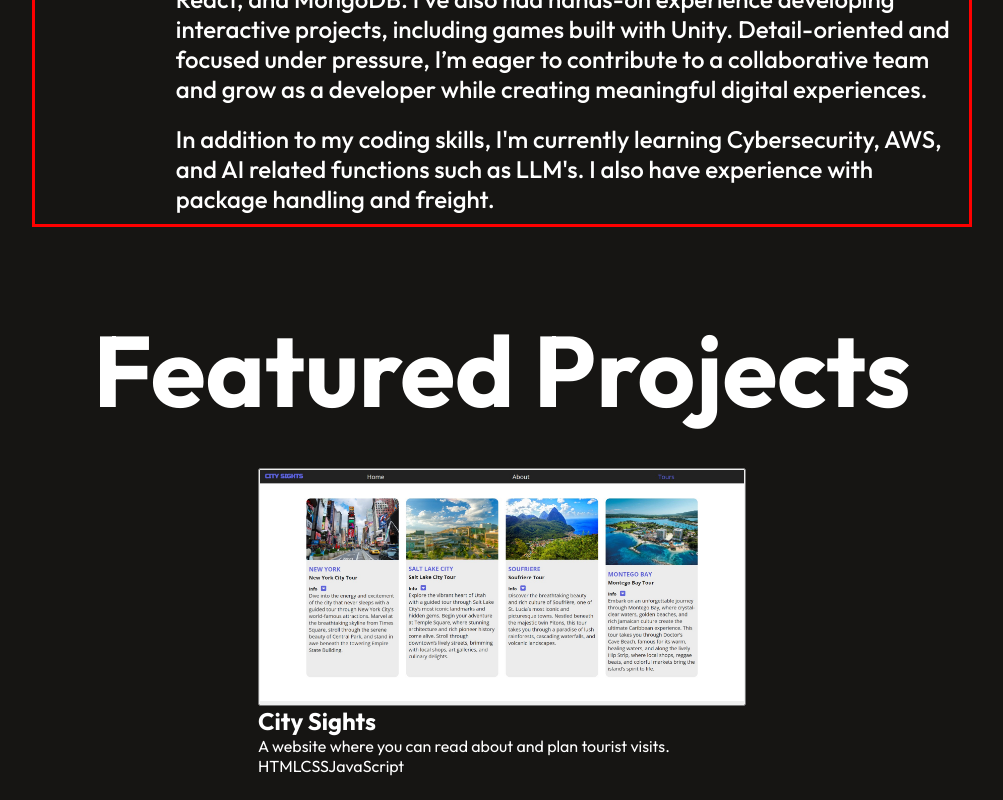
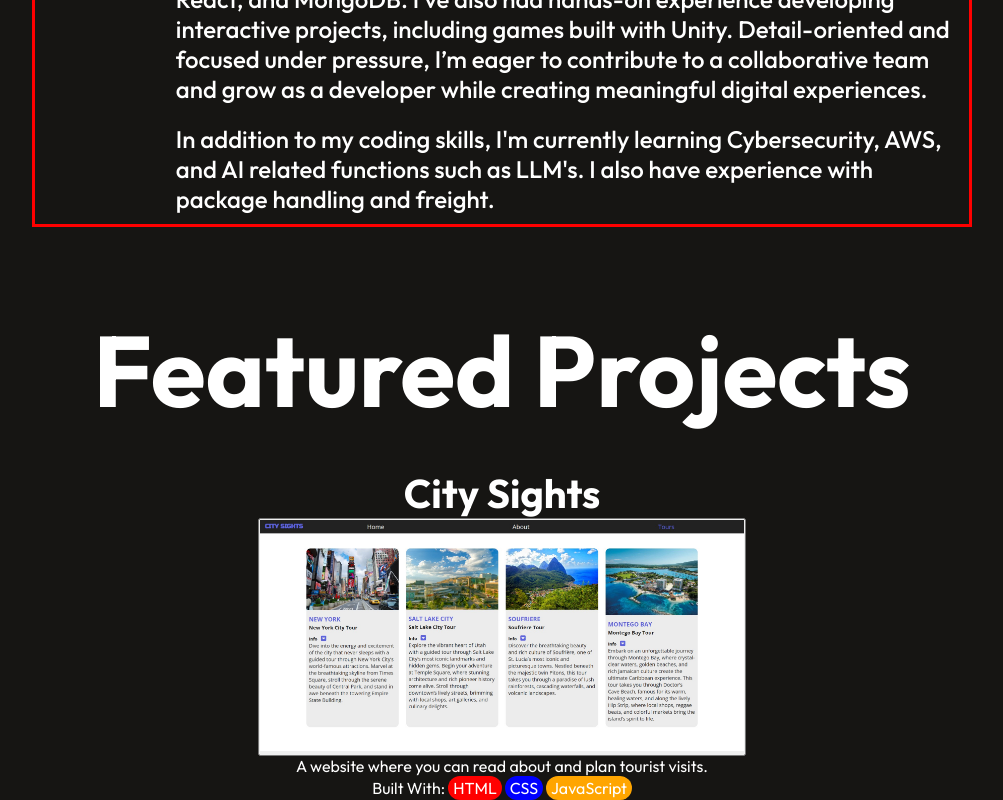
Before and after one commit to MacSmitty8/portfolio-2, a React (Vite) app: page / in a window 1280 px wide. Shown: the part 1429-2229 px from the top of the page, without its empty margins (138-1141 px from the left). Before the commit the page ends 2205 px from the top, so only its background shows below. Built offline with nearby package versions, Linux system fonts and the light colour scheme.

Commit message:
Made adjust to the Projects component and adjusted the CSS.

```diff
--- a/src/Components/Projects/Projects.css
+++ b/src/Components/Projects/Projects.css
@@ -5,12 +5,18 @@
     gap: 35px;
 }
 
-.projects-title {
+.projects-header {
     position: relative;
     font-size: 50px;
 }
 
-.project-box {
+.project-title {
+    position: relative;
+    font-size: 40px;
+
+}
+
+.projects-box {
     display: flex;
     align-items: normal;
     flex-direction: column;
@@ -24,3 +30,54 @@
     max-height: 276px;
     max-width: 484px;
 }
+
+.project-title {
+    display: flex;
+    justify-content: center;
+    align-items: center;
+}
+
+.project-description {
+    display: flex;
+    justify-content: center;
+    align-items: center;
+}
+
+.tech-used {
+    display: flex;
+    justify-content: center;
+    align-items: center;
+}
+
+.html-banner {
+    padding-top: .10rem;
+    padding-bottom: .10rem;
+    padding-left: .3rem;
+    padding-right: .3rem;
+    border-radius: 50px;
+    background-color: red;
+    display: inline-block;
+    font-size: 16px;
+}
+
+.css-banner{
+     padding-top: .10rem;
+    padding-bottom: .10rem;
+    padding-left: .3rem;
+    padding-right: .3rem;
+    border-radius: 50px;
+    background-color: blue;
+    display: inline-block;
+    font-size: 16px;
+}
+
+.javascript-banner{
+     padding-top: .10rem;
+    padding-bottom: .10rem;
+    padding-left: .3rem;
+    padding-right: .3rem;
+    border-radius: 50px;
+    background-color: orange;
+    display: inline-block;
+    font-size: 16px;
+}
--- a/src/Components/Projects/Projects.jsx
+++ b/src/Components/Projects/Projects.jsx
@@ -5,24 +5,20 @@ import city_sights from '../../assets/Images/City-Sights-Photo.jpg'
 const Projects = () => {
     return (
         <div className='projects'>
-            <div className="projects-title">
+            <div className="projects-header">
                 <h1>Featured Projects</h1>
             </div>
             <div className="projects-box">
                 <div className="project-card">
+                <h2 className='project-title'>City Sights</h2>
                     <button className='project-image-button'>
                         <img src={city_sights} alt='' />
                     </button>
-                    <h2 className='project-title'>City Sights</h2>
                     <p className='project-description'>A website where you can read about and plan tourist visits.</p>
                     <div className='tech-used'>
-                        <span>HTML</span>
-                        <span>CSS</span>
-                        <span>JavaScript</span>
+                        <p>Built With: <span className='html-banner'>HTML</span> <span className='css-banner'>CSS</span> <span className='javascript-banner'>JavaScript</span></p>
                     </div>
                 </div>
-                <div className="project-card"></div>
-                <div className="project-card"></div>
                 <div className="project-card"></div>
                 <div className="project-card"></div>
 
```
